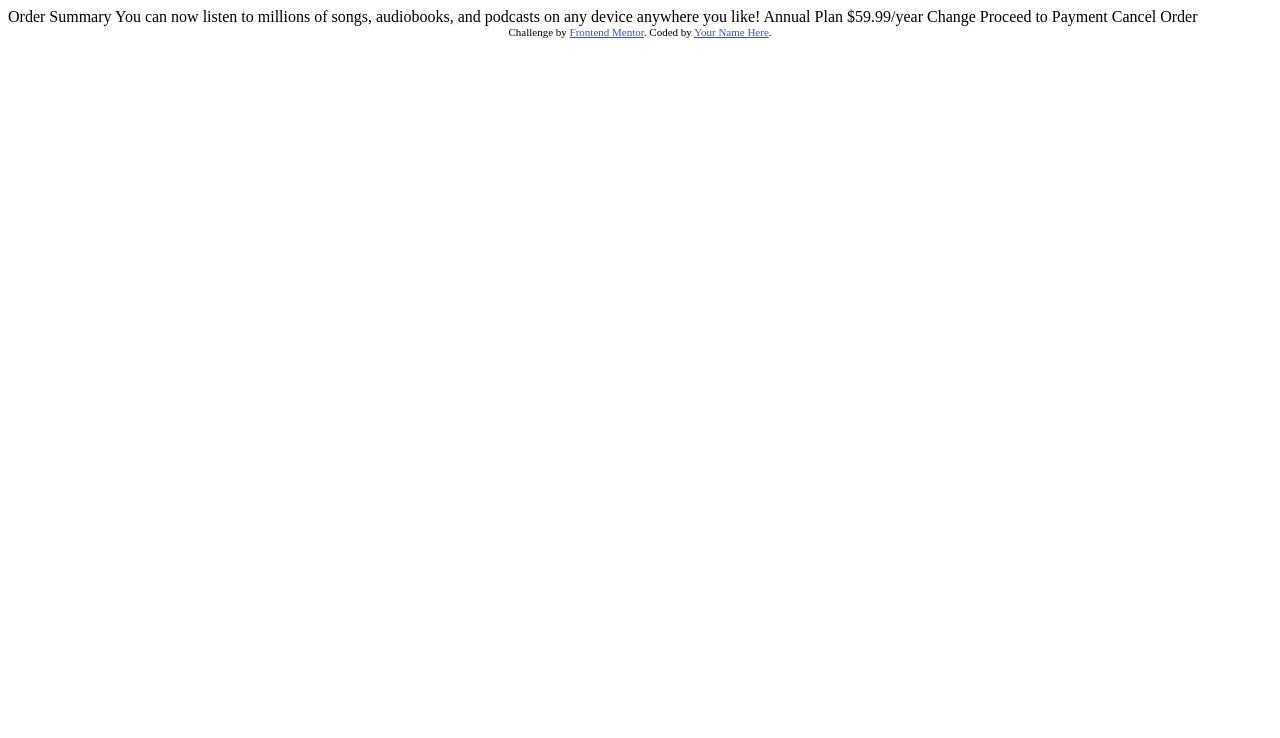
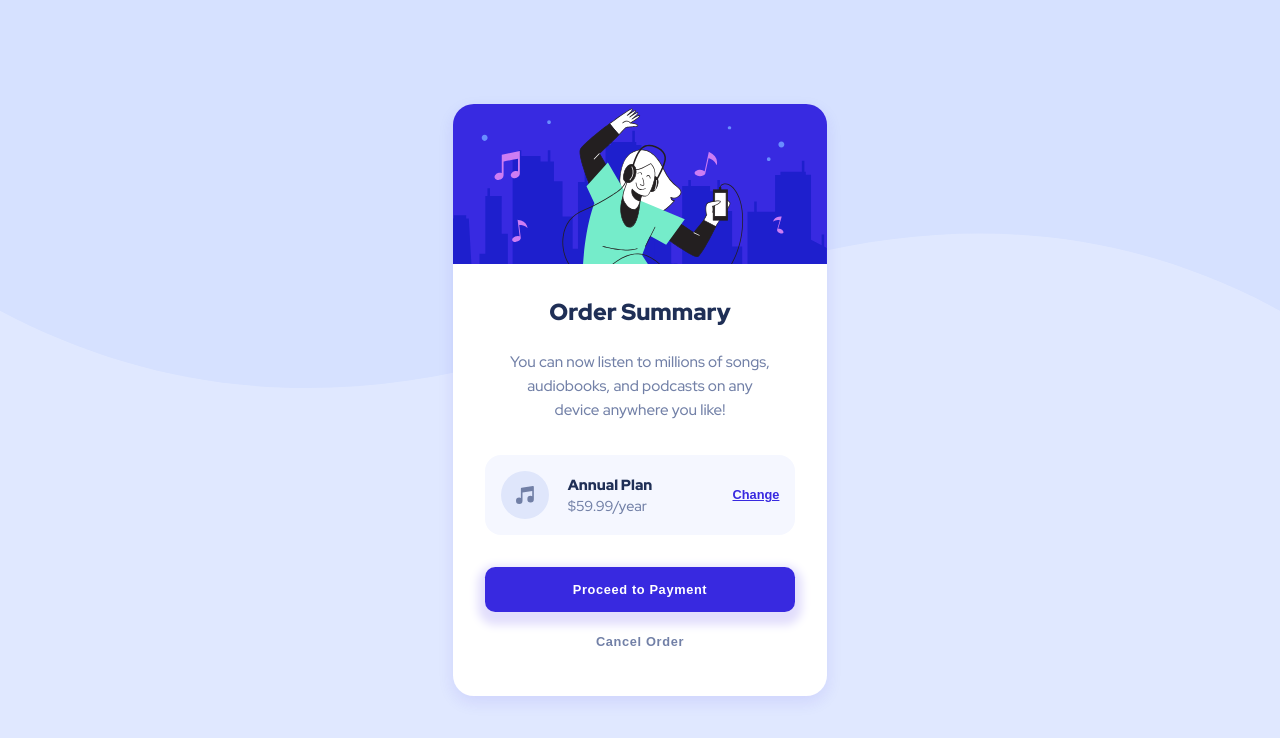
Before and after one commit to asmaahamid02/order-summary-component, a plain HTML site: page index.html in a window 1280 px wide. Drawn offline with Linux system fonts and the light colour scheme.

Commit message:
html & css

```diff
--- /dev/null
+++ b/css/styles.css
@@ -0,0 +1,214 @@
+@import url('https://fonts.googleapis.com/css2?family=Red+Hat+Display:wght@400;500;600;700;800;900&display=swap');
+
+/*Reset*/
+*,
+*::after,
+*::before {
+  margin: 0;
+  padding: 0;
+  box-sizing: border-box;
+}
+
+/*Variables*/
+:root {
+  --pale-blue: hsl(225, 100%, 94%);
+  --bright-blue: hsl(245, 75%, 52%);
+  --very-pale-blue: hsl(225, 100%, 98%);
+  --desaturated-blue: hsl(224, 23%, 55%);
+  --dark-blue: hsla(223, 47%, 23%);
+  --active-color: hsl(245, 83%, 69%);
+}
+
+body {
+  font-family: 'Red Hat Display', sans-serif;
+  min-height: 100vh;
+  background-image: url('../assets/images/pattern-background-mobile.svg');
+  background-repeat: no-repeat;
+  background-position: top center;
+  background-size: contain;
+  background-color: var(--pale-blue);
+  padding: 1em;
+  font-size: 16px;
+}
+
+/*Utils*/
+
+.flex {
+  display: flex;
+}
+
+.justify-center {
+  justify-content: center;
+}
+
+.justify-between {
+  justify-content: space-between;
+}
+
+.align-center {
+  align-items: center;
+}
+
+.column {
+  flex-direction: column;
+}
+
+.grow {
+  flex-grow: 1;
+}
+
+/*main*/
+main {
+  width: 100%;
+  overflow: hidden;
+  background: #fff;
+  border-radius: 1.3em;
+  box-shadow: 0 6px 16px 0 hsla(245, 75%, 52%, 0.1);
+}
+
+.content {
+  padding: 2em;
+}
+
+.hero {
+  height: 10em;
+  width: 100%;
+  background-image: url('../assets/images/illustration-hero.svg');
+  background-position: center;
+  background-repeat: no-repeat;
+  background-size: cover;
+}
+
+.content > h1 {
+  color: var(--dark-blue);
+  text-align: center;
+  font-weight: 900;
+  margin-bottom: 1em;
+  font-size: 1.45em;
+}
+
+.content > p {
+  color: var(--desaturated-blue);
+  font-weight: 500;
+  text-align: center;
+  line-height: 1.6em;
+  font-size: 0.95em;
+  padding: 0 1.5em;
+}
+
+.details {
+  background-color: var(--very-pale-blue);
+  margin: 2em auto;
+  border-radius: 1em;
+  padding: 1em;
+}
+
+.details-plan {
+  margin-left: 1.2em;
+}
+
+.details-plan > h3 {
+  color: var(--dark-blue);
+  line-height: 1.5em;
+  font-size: 0.92em;
+  font-weight: 900;
+}
+
+.details-plan > p {
+  color: var(--desaturated-blue);
+  font-size: 0.9em;
+  font-weight: 500;
+}
+
+.btn {
+  border: 0;
+  outline: 0;
+  background: none;
+  font-weight: 800;
+  display: block;
+  font-size: 0.8em;
+  transition: all 0.2s ease-in-out;
+  cursor: pointer;
+}
+
+.change-btn {
+  color: var(--bright-blue);
+  text-decoration: underline;
+}
+
+.change-btn:hover {
+  text-decoration: none;
+  color: var(--active-color);
+}
+
+.primary-btn,
+.cancel-btn {
+  width: 100%;
+  text-align: center;
+  padding: 1.2em 0.5em;
+  letter-spacing: 0.05em;
+}
+
+.primary-btn {
+  background: var(--bright-blue);
+  color: #fff;
+  border-radius: 0.8em;
+  margin-bottom: 0.5em;
+  box-shadow: 0 6px 10px 7px hsl(247, 85%, 93%);
+}
+
+.primary-btn:hover {
+  background: var(--active-color);
+}
+
+.cancel-btn {
+  color: var(--desaturated-blue);
+}
+
+.cancel-btn:hover {
+  color: var(--dark-blue);
+}
+
+/*Media Queries*/
+@media only screen and (max-width: 345px) {
+  .content {
+    padding: 1em;
+  }
+
+  .content > h1 {
+    margin-bottom: 0.5em;
+  }
+
+  .content > p {
+    padding: 0 0.5em;
+  }
+
+  .details {
+    flex-direction: column;
+    gap: 1em;
+    margin: 1em auto;
+  }
+
+  .details-plan {
+    margin-left: 0;
+  }
+
+  .details-plan > h3,
+  .details-plan > p {
+    text-align: center;
+  }
+
+  .change-btn {
+    padding: 0.5em;
+  }
+}
+
+@media only screen and (min-width: 400px) {
+  body {
+    background-image: url('../assets/images/pattern-background-desktop.svg');
+  }
+
+  main {
+    max-width: 23.43em;
+  }
+}
--- a/index.html
+++ b/index.html
@@ -1,37 +1,39 @@
 <!DOCTYPE html>
 <html lang="en">
+
 <head>
   <meta charset="UTF-8">
-  <meta name="viewport" content="width=device-width, initial-scale=1.0"> <!-- displays site properly based on user's device -->
+  <meta name="viewport" content="width=device-width, initial-scale=1.0">
+  <link rel="icon" type="image/png" sizes="32x32" href="./images/favicon-32x32.png">
+  <link rel="stylesheet" href="./css/styles.css">
+  <title>Order summary card</title>
+</head>
 
-  <link rel="icon" type="image/png" sizes="32x32" href="./images/favicon-32x32.png">
+<body class="flex align-center justify-center column">
+  <main>
+    <section>
+      <div class="hero"></div>
+      <div class="content">
+        <h1>Order Summary</h1>
+        <p>You can now listen to millions of songs, audiobooks, and podcasts on any
+          device anywhere you like!</p>
+        <div class="details flex justify-between align-center">
+          <img src="./assets/images/icon-music.svg" alt="">
+          <div class="details-plan grow">
+            <h3>Annual Plan</h3>
+            <p>$59.99/year</p>
+          </div>
+          <button type="button" class="btn change-btn">Change</button>
+        </div>
+        <button class="btn primary-btn">Proceed to Payment</button>
+        <button class="btn cancel-btn">Cancel Order</button>
+      </div>
+    </section>
+  </main>
+  <!-- <footer class="attribution">
+    Challenge by <a href="https://www.frontendmentor.io?ref=challenge" target="_blank">Frontend Mentor</a>.
+    Coded by <a href="https://github.com/asmaahamid02" target="_blank">Asmaa Hamid</a>.
+  </footer> -->
+</body>
 
-  <title>Frontend Mentor | Order summary card</title>
-
-  <!-- Feel free to remove these styles or customise in your own stylesheet 👍 -->
-  <style>
-    .attribution { font-size: 11px; text-align: center; }
-    .attribution a { color: hsl(228, 45%, 44%); }
-  </style>
-</head>
-<body>
-
-  Order Summary
-
-  You can now listen to millions of songs, audiobooks, and podcasts on any
-  device anywhere you like!
-
-  Annual Plan
-  $59.99/year
-
-  Change
-
-  Proceed to Payment
-  Cancel Order
-
-  <div class="attribution">
-    Challenge by <a href="https://www.frontendmentor.io?ref=challenge" target="_blank">Frontend Mentor</a>.
-    Coded by <a href="#">Your Name Here</a>.
-  </div>
-</body>
 </html>
```
